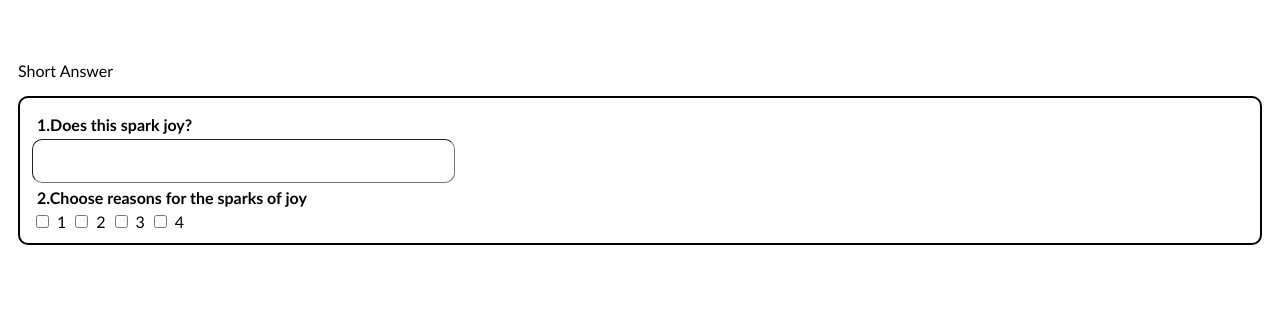
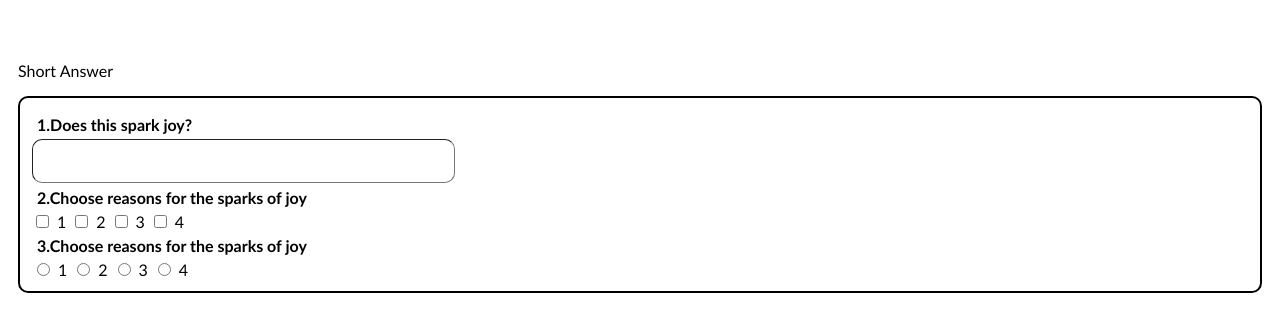
Before and after one commit to PiUkani/CompForm_JS_library, a website: page pub/index.html in a window 1280 px wide. Shown: the part 343-674 px from the top of the page. Drawn offline with Linux system fonts and the light colour scheme.

```diff
--- a/pub/CompForm.css
+++ b/pub/CompForm.css
@@ -16,7 +16,6 @@
 /* compElem-type(basic,complex)-len(short,long)-basictype(text,checkbox,dropdown)) */
 .compElem-input-area-email,
 .compElem-input-area-password,
-
 .compElem-basic-short-text {
   width: auto;
   height: 40px;
--- a/pub/CompForm.js
+++ b/pub/CompForm.js
@@ -40,6 +40,20 @@
 	const newMultChoice = new MultChoice( name,YourQue,choices);
 	newMultChoice.YourQue = this.CompElements.length+1 + '.'+ newMultChoice.YourQue;
     this.CompElements.push(newMultChoice);
+}
+
+elemDropDown(name,YourQue,choices){
+	this.ArgValidation(name,YourQue);
+	const newMultChoice = new MultChoice( name,YourQue,choices);
+	newMultChoice.YourQue = this.CompElements.length+1 + '.'+ newMultChoice.YourQue;
+    this.CompElements.push(newMultChoice);
+}
+
+elemRadioChoice(name,YourQue,choices){
+	this.ArgValidation(name,YourQue);
+	const newRadioChoice = new RadioChoice( name,YourQue,choices);
+	newRadioChoice.YourQue = this.CompElements.length+1 + '.'+ newRadioChoice.YourQue;
+    this.CompElements.push(newRadioChoice);
 }
 
 createCompForm(id) {
@@ -149,4 +163,53 @@
 //Class MultChoice ends
 }
 
+
+class RadioChoice{
+	constructor( name,YourQue,choices) {
+
+		this.name = name;
+		this.YourQue = YourQue;
+		this.choices = choices;
+	  }
+
+	  returnElem() {
+
+		//create Div to contain question(label) and Radio_choice
+		const ElemDiv = document.createElement('div');
+		ElemDiv.className = 'compElem compElem-basic-short-div';
+
+		//Question(label)
+		let  Mainlabel = document.createElement('label');
+		Mainlabel.className = 'compElem compElem-basic-short-label';
+		Mainlabel.textContent = this.YourQue;
+
+		  ElemDiv.appendChild(Mainlabel);
+
+		var VarRadioChoice = 'newRadioChoice';
+
+
+		  for(var i = 0;i< this.choices.length;i++){
+		this[VarRadioChoice + 'op' + i] = document.createElement('input');
+		this[VarRadioChoice + 'op' + i].type = 'radio';
+		this[VarRadioChoice + 'op' + i].className = 'compElem compElem-basic-radio';
+		this[VarRadioChoice + 'op' + i].name = 'this.name-choice';
+		//Add radio to div
+		ElemDiv.appendChild(this[VarRadioChoice + 'op' + i]);
+
+		//Individual labels for radioes
+		let  Sublabel = document.createElement('label');
+		Sublabel.className = 'compElem compElem-basic-choice-label';
+		Sublabel.textContent = this.choices[i];
+			//Add radio to div
+		ElemDiv.appendChild(Sublabel);
+		  }
+
+
+		return ElemDiv;
+	  }
+
+//Class MultChoice ends
+}
+
+
 //More Complex Inputs
--- a/pub/index.js
+++ b/pub/index.js
@@ -1,4 +1,6 @@
 const newQuiz = initCompForm('Demo_1');
 newQuiz.elemShortAnswer('short_1', 'Does this spark joy?',50);
  newQuiz.elemMultChoice('mul_choice_1','Choose reasons for the sparks of joy',['1','2','3','4']);
+
+ newQuiz.elemRadioChoice('rad_choice_1','Choose reasons for the sparks of joy',['1','2','3','4']);
 newQuiz.createCompForm('Demo_1');
```
